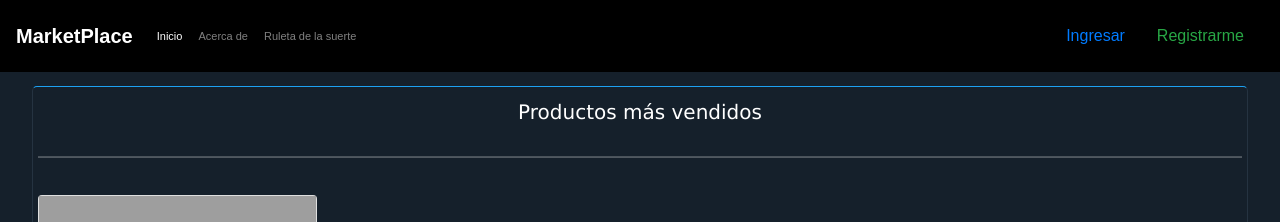
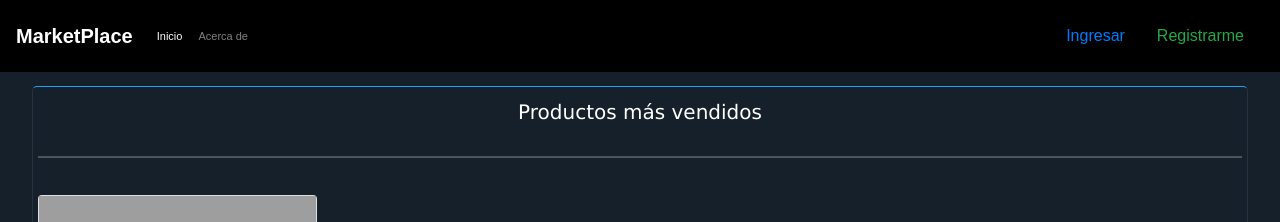
Before and after one commit to bosco11/Proyecto-2-progra4, a CodeIgniter app: page /Proyecto2-progra4/ in a window 1280 px wide. Shown: the top 222 px of the page. Run offline with CodeIgniter, Linux system fonts and the light colour scheme; data that the repository does not hold is empty; some libraries are stand-ins or nearby versions; grey boxes are pictures that could not be loaded.

Commit message:
Update compradorHome.php

```diff
--- a/marketplace/application/views/comprador/compradorHome.php
+++ b/marketplace/application/views/comprador/compradorHome.php
@@ -31,11 +31,12 @@
 						<a class="nav-link waves-effect" href="#">Acerca de
 						</a>
 					</li>
-					<li class="nav-item">
-						<a class="nav-link waves-effect" href="<?php echo site_url('comprador/ruleta'); ?>">Ruleta de la suerte
-						</a>
-					</li>
 					<?php if ($seccion == TRUE) { ?>
+						<li class="nav-item">
+							<a class="nav-link waves-effect" href="<?php echo site_url('comprador/ruleta'); ?>">Ruleta de la suerte
+							</a>
+						</li>
+
 						<li class="nav-item">
 							<a class="nav-link waves-effect" href="<?php echo site_url('tienda/compras/' . $this->session->userdata['logged_in']['users_id']); ?>">Reporte Compras
 							</a>
```
